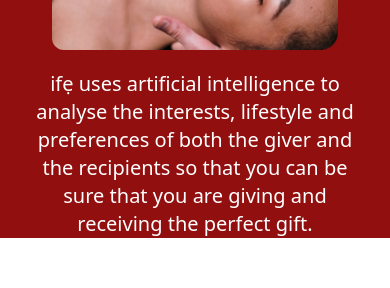
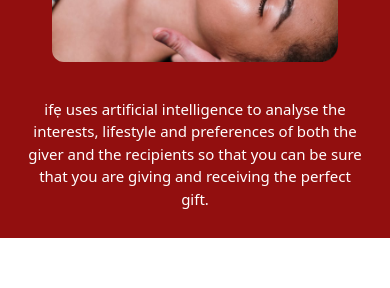
Before and after one commit to GUchechi/getIfe, a React (Create React App) app: page / in a window 390 px wide. Shown: the part 954-1242 px from the top of the page. Built offline with nearby package versions, Linux system fonts and the light colour scheme; the HTML template or start-up script is replaced by a standard one.

Commit message:
product section

```diff
--- a/src/components/ProductSection.jsx
+++ b/src/components/ProductSection.jsx
@@ -5,7 +5,7 @@ import Rectangle67 from "../Assets/ss6.png";
 
 const ProductSection = () => {
   return (
-    <section className="bg-[#920F0F] text-white lg:py-[3rem] py-0 px-1">
+    <section className="bg-[#920F0F] text-white lg:py-[2rem] py-3 px-1">
       <div className="max-w-[1640px] mx-auto p-4 py-5 grid md:grid-cols-3 px-12 gap-6 ">
         <div className="rounded-xl relative">
           <img
@@ -32,7 +32,7 @@ const ProductSection = () => {
         </div>
       </div>
 
-      <p className="px-6 text-xl lg:text-2xl text-center">
+      <p className="px-6 py-4 text-[15px] lg:text-2xl text-center">
         ifẹ uses artificial intelligence to analyse the interests, lifestyle and
         preferences of both the giver and the recipients so that you can be sure
         that you are giving and receiving the perfect gift.
```
